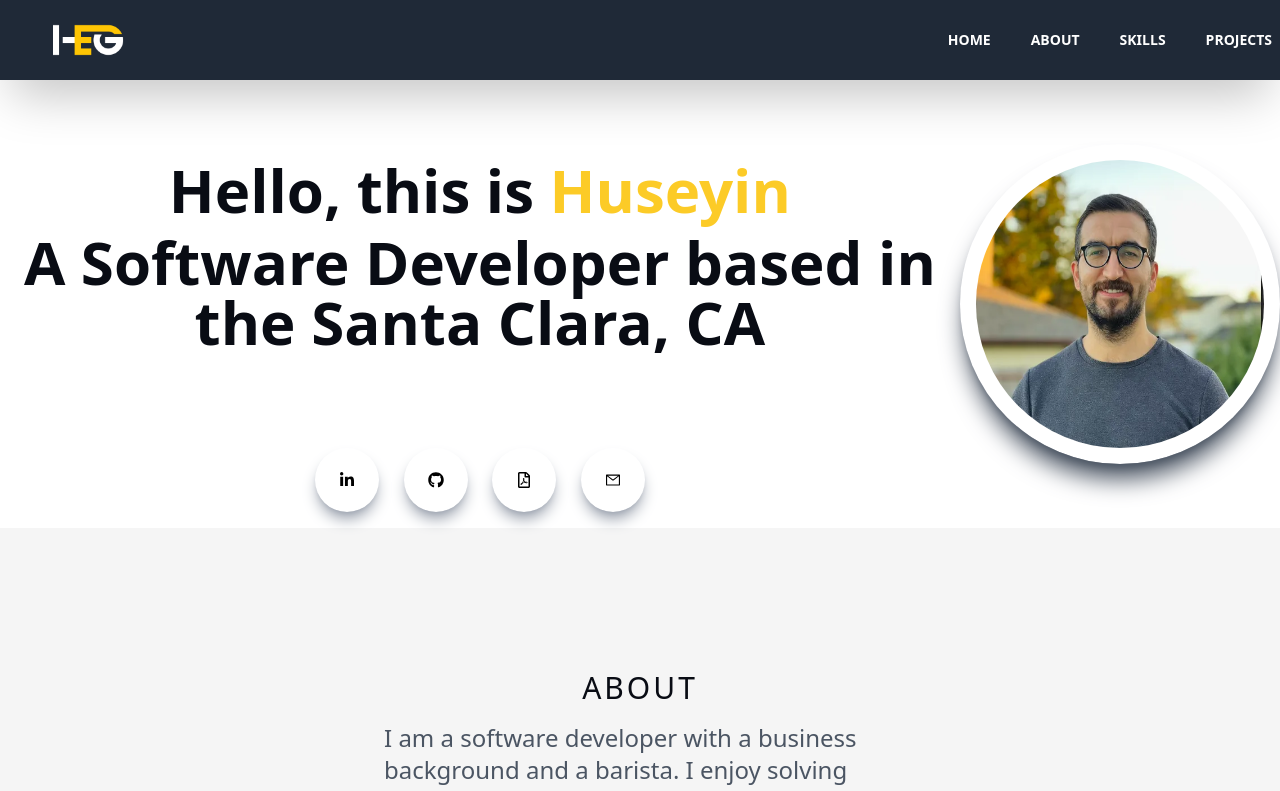
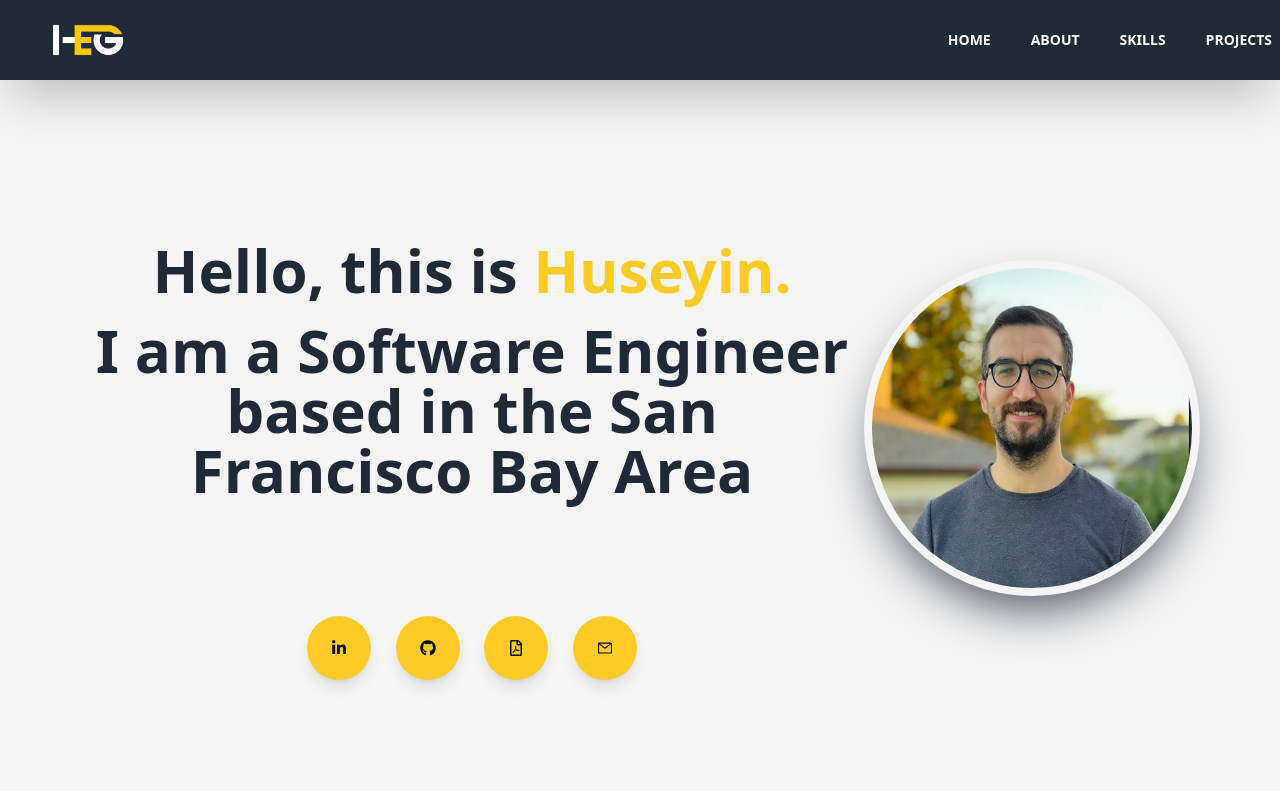
Before and after one commit to erhaneth/Portfolio-, a Next.js app: page / in a window 1280 px wide. Shown: the top 791 px of the page. Built offline with nearby package versions, Linux system fonts and the light colour scheme.

Commit message:
fixed styling in home page

```diff
--- a/components/welcome.jsx
+++ b/components/welcome.jsx
@@ -7,19 +7,21 @@ import Image from "next/image";
 
 export default function Welcome() {
   return (
-    <div id="home" className="text-center">
+    <div id="home" className="text-center bg-[#f5f5f5] p-20">
       <div className="md:flex-row flex-col flex justify-center items-center">
         <div className="">
-          <h1 className="py-20 text-[#090c14]">
-            <p className="mb-3">
-              Hello, this is <span className="text-[#fccb27]">Huseyin</span>
+          <h1 className="py-20 text-gray-800">
+            <p className="mb-5 text-6xl">
+              Hello, this is <span className="text-[#fccb27]">Huseyin.</span>
             </p>
-            <p>A Software Developer based in the Santa Clara, CA</p>
+            <p className="mb-5 text-6xl">
+              I am a Software Engineer based in the San Francisco Bay Area
+            </p>
           </h1>
 
           <div className="flex items-center justify-between max-w-[330px] m-auto py-4">
             <a
-              className="rounded-full shadow-lg shadow-gray-400 p-6 cursor-pointer hover:scale-105 ease-in duration-300"
+              className="rounded-full shadow-lg bg-[#fccb27] text-[#090c14] p-6 cursor-pointer hover:scale-105 ease-in duration-300"
               href="https://www.linkedin.com/in/huseyingumus/"
               target="_blank"
               rel="noreferrer"
@@ -31,7 +33,7 @@ export default function Welcome() {
               target="_blank"
               rel="noreferrer"
             >
-              <div className="rounded-full shadow-lg shadow-gray-400 p-6 cursor-pointer hover:scale-105 ease-in duration-300">
+              <div className="rounded-full shadow-lg bg-[#fccb27] text-[#090c14] p-6 cursor-pointer hover:scale-105 ease-in duration-300">
                 <FaGithub />
               </div>
             </a>
@@ -40,7 +42,7 @@ export default function Welcome() {
               // target="_blank"
               // rel="noreferrer"
             >
-              <div className="rounded-full shadow-lg shadow-gray-400 p-6 cursor-pointer hover:scale-105 ease-in duration-300">
+              <div className="rounded-full shadow-lg bg-[#fccb27] text-[#090c14] p-6 cursor-pointer hover:scale-105 ease-in duration-300">
                 <FaRegFilePdf />
               </div>
             </a>
@@ -49,19 +51,19 @@ export default function Welcome() {
               target="_blank"
               rel="noreferrer"
             >
-              <div className="rounded-full shadow-lg shadow-gray-400 p-6 cursor-pointer hover:scale-110 ease-in duration-300">
+              <div className="rounded-full shadow-lg bg-[#fccb27] text-[#090c14] p-6 cursor-pointer hover:scale-110 ease-in duration-300">
                 <AiOutlineMail />
               </div>
             </Link>
           </div>
         </div>
-        <div className="h-auto m-auto shadow-xl shadow-gray-600 rounded-full flex items-center justify-center p-4">
+        <div className="h-auto m-auto shadow-2xl shadow-gray-600 rounded-full flex items-center justify-center p-2">
           <Image
             src={WelcomeImg}
             className=" rounded-full"
             alt="/"
-            width="450px"
-            height="450px"
+            width="750px"
+            height="750px"
           />
         </div>
       </div>
```
